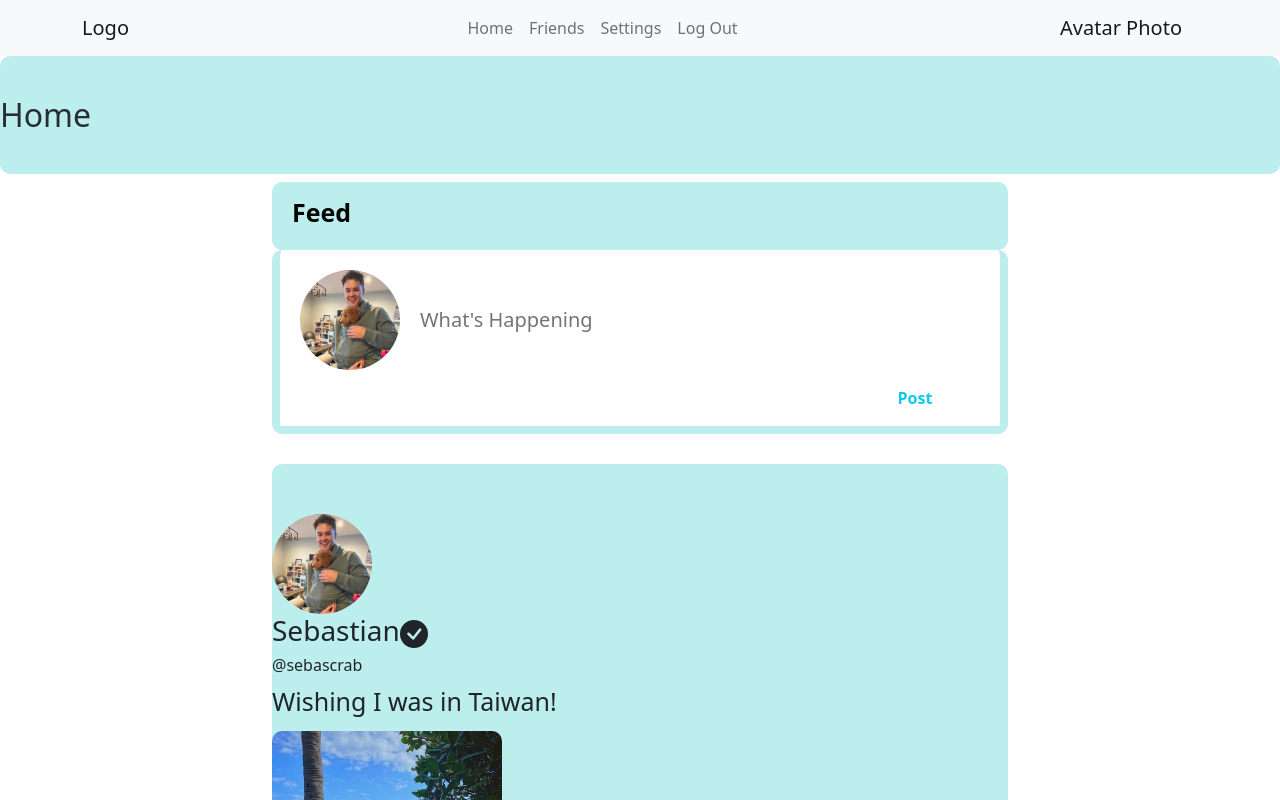
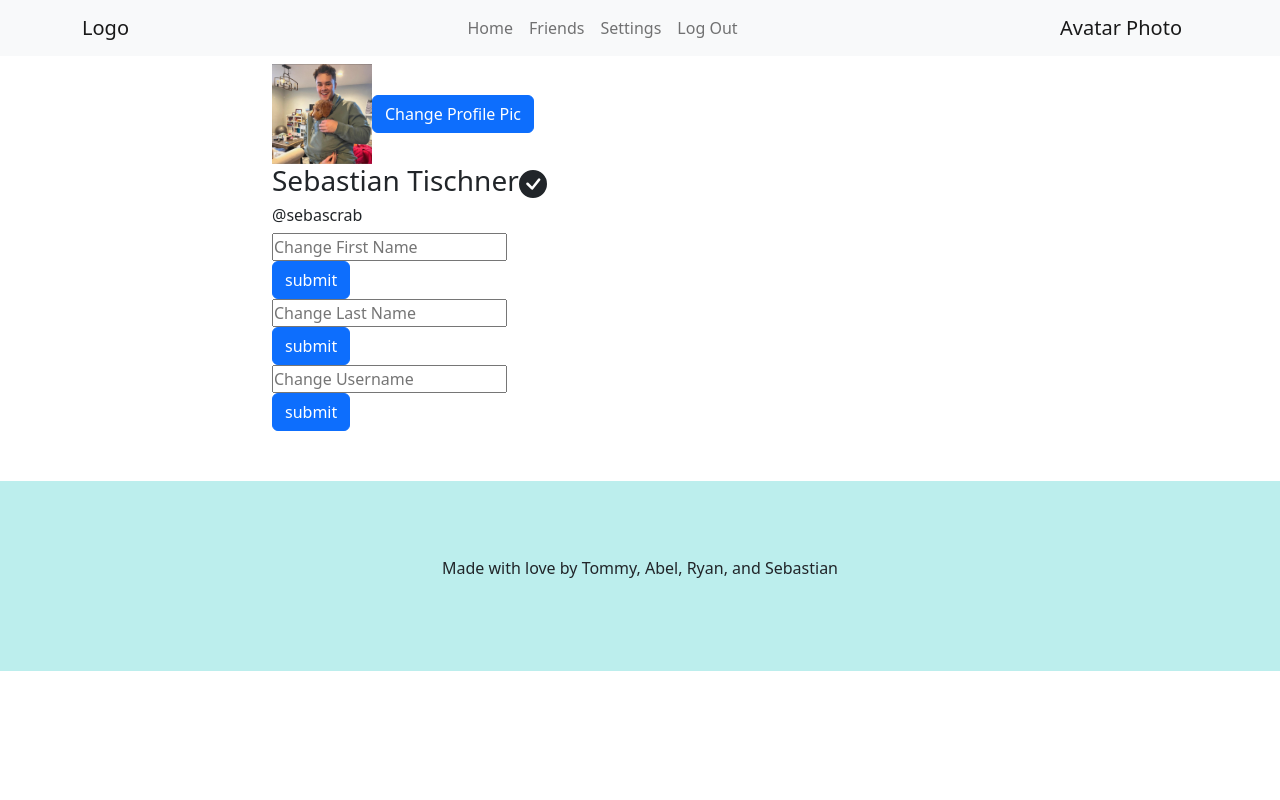
Before and after one commit to TommyAlv/KeepUp, a React (Create React App) app: page /Settings in a window 1280 px wide. Shown: the top 800 px of the page. Built offline with nearby package versions, Linux system fonts and the light colour scheme.

Commit message:
started settings page

```diff
--- a/src/App.js
+++ b/src/App.js
@@ -28,9 +28,9 @@ function App() {
       case "Friends":
         return <Friends />;
       case "Settings":
-        return <Settings />;
+        return <Feed />;
       default:
-        return <Feed />
+        return <Settings />
     }
   }
 
--- a/src/components/Feed.js
+++ b/src/components/Feed.js
@@ -21,15 +21,10 @@ export const Feed = () => {
     return (
         //    header
         <section className='h-100'>
-
-
             <div className='page-banner'>
                 <h2 className='page-title'>Home</h2>
             </div>
             <Container>
-
-
-
                 <Row className='align-items-center'>
                     <Col md={2}>
                     </Col>
@@ -51,7 +46,6 @@ export const Feed = () => {
                                 </form>
                             </div>
                         </div>
-
                         {/* Post */}
                         <div className='post'>
                             <div className='post-avatar'>
@@ -60,7 +54,7 @@ export const Feed = () => {
                             <div className='post-body'>
                                 <div className='post-header'>
                                     <div className='post-header-text'>
-                                        <h3>Sebastian<span>
+                                        <h3>Sebastian Tischner<span>
                                             <BsCheckCircleFill />
                                         </span>
                                         </h3>
@@ -95,12 +89,10 @@ export const Feed = () => {
                                 </div>
                             </div>
                         </div>
-
                     </Col>
                     <Col md={2}>
                     </Col>
                 </Row>
-
             </Container>
         </section>
     )
--- a/src/components/Settings.js
+++ b/src/components/Settings.js
@@ -3,3 +3,59 @@
 // Login Info Change
 // Delete Account
 // -- SEABASS
+import { Button, Col, Container, Row } from "react-bootstrap"
+import '../App.css'
+import 'bootstrap/dist/css/bootstrap.min.css';
+import { BsCheckCircleFill } from "react-icons/bs";
+import avatarPic from '../assets/images/Sebas-dog.jpeg'
+import Avatar from 'react-avatar';
+
+
+export const Settings = () => {
+    return (
+
+
+        <section className='h-100'>
+            <div className='page-banner'>
+                <h2 className='Settings'></h2>
+            </div>
+            <Container>
+                <Row className='align-items-center'>
+                    <Col md={2}>
+                    </Col>
+                    <Col className='scroll' md={8}>
+                        <div className='profile-card'>
+                            <Avatar className='avatar-feed' src={avatarPic} /><Button id='user-name-btn'  varient='outline-info'>Change Profile Pic </Button>
+                            <h3>Sebastian Tischner<span>
+                                <BsCheckCircleFill /></span></h3>
+                            <h6>@sebascrab</h6>
+                        </div>
+                        <div>
+                            <input className="first-name-input" placeholder='Change First Name'></input>
+                        </div>
+                        <Button id='first-name-btn' varient='outline-info'>
+                            submit
+                        </Button>
+                        <div>
+                            <input className="last-name-input" placeholder='Change Last Name'></input>
+                        </div>
+                        <Button id='last-name-btn'  varient='outline-info'>
+                            submit
+                        </Button>
+                        <div>
+                            <input  className="user-name-input" placeholder='Change Username'></input>
+                        </div>
+                        <Button id='user-name-btn'  varient='outline-info'>
+                            submit
+                        </Button>
+                        <div>
+                        </div>
+
+                    </Col>
+                    <Col md={2}>
+                    </Col>
+                </Row>
+            </Container>
+        </section>
+    )
+}
```
